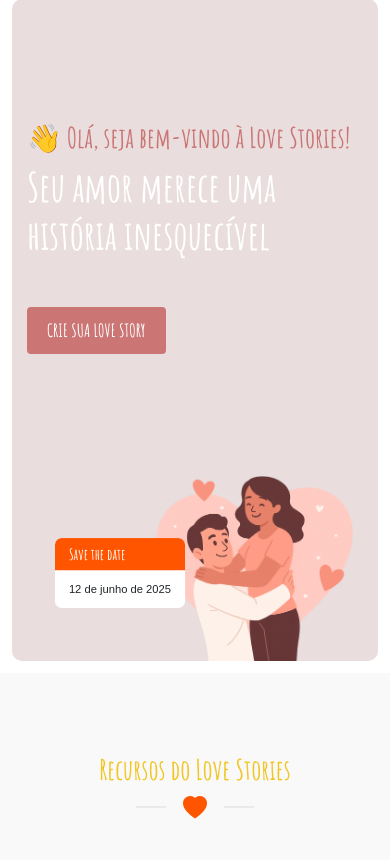
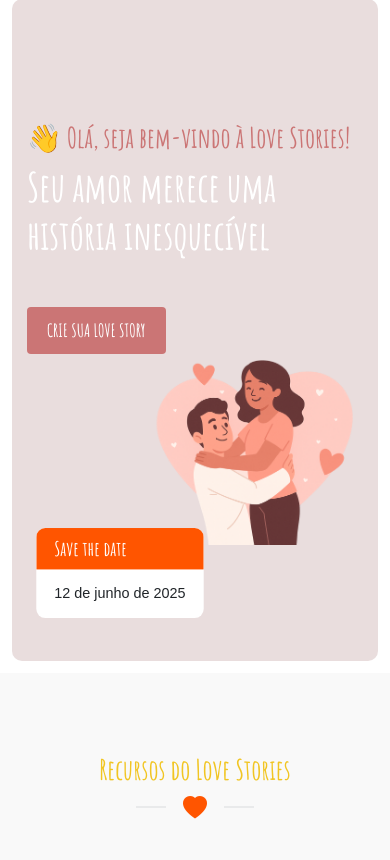
Before and after one commit to fiorellizz/lovestories, a Django app: page / in a window 390 px wide. Shown: the part 99-959 px from the top of the page. Run offline with Django 5.2, Linux system fonts and the light colour scheme; some libraries are stand-ins or nearby versions.

Commit message:
fix: ajuste imagem da landing page para celulares

```diff
--- a/templates/static/home/css/tooplate-wedding-lite.css
+++ b/templates/static/home/css/tooplate-wedding-lite.css
@@ -975,6 +975,7 @@ strong {
     position: relative;
     z-index: 0;
     padding: 30px 15px !important;
+    background-position: 80% 75%;
   }
 
   .save-the-date-wrap {
@@ -989,7 +990,7 @@ strong {
   }
 
   .save-the-date-thumb {
-    transform: scale(0.7);
+    transform: scale(0.9);
     margin: -15px auto 0;
   }
 }
```
